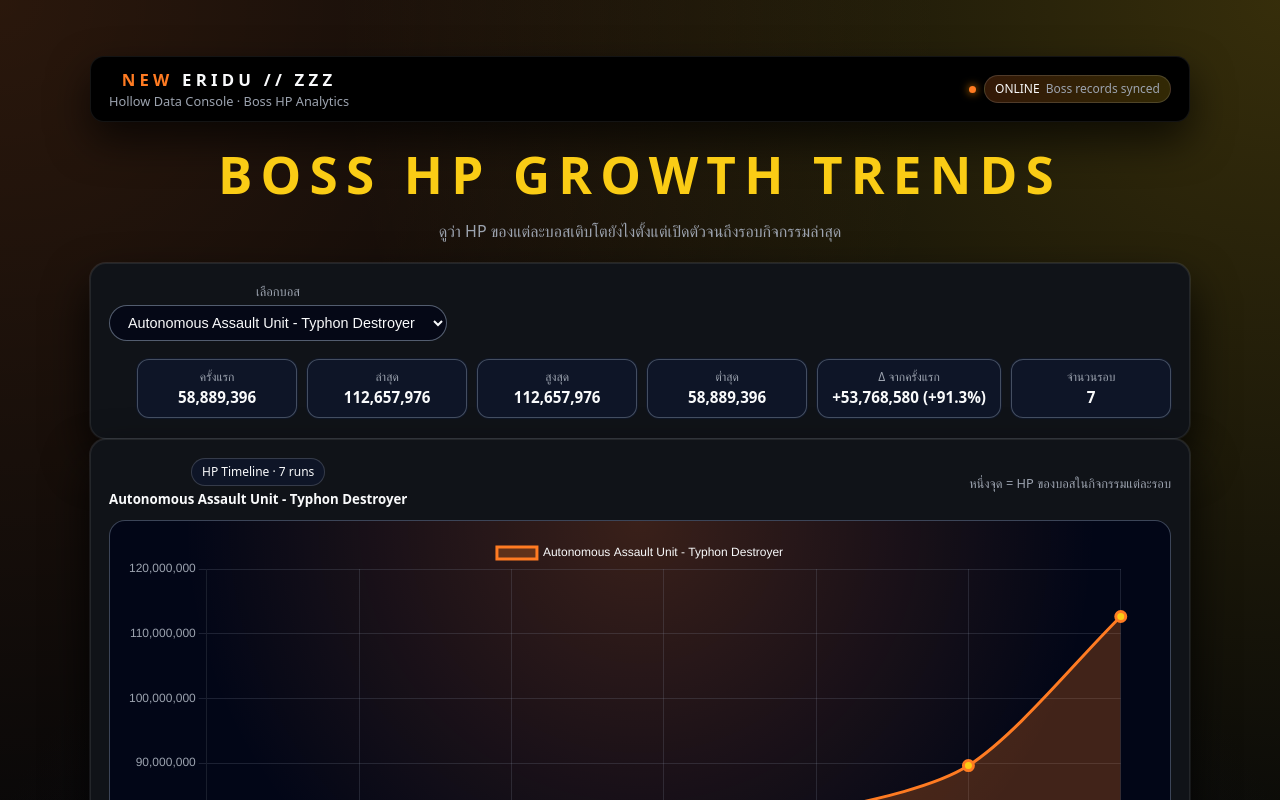
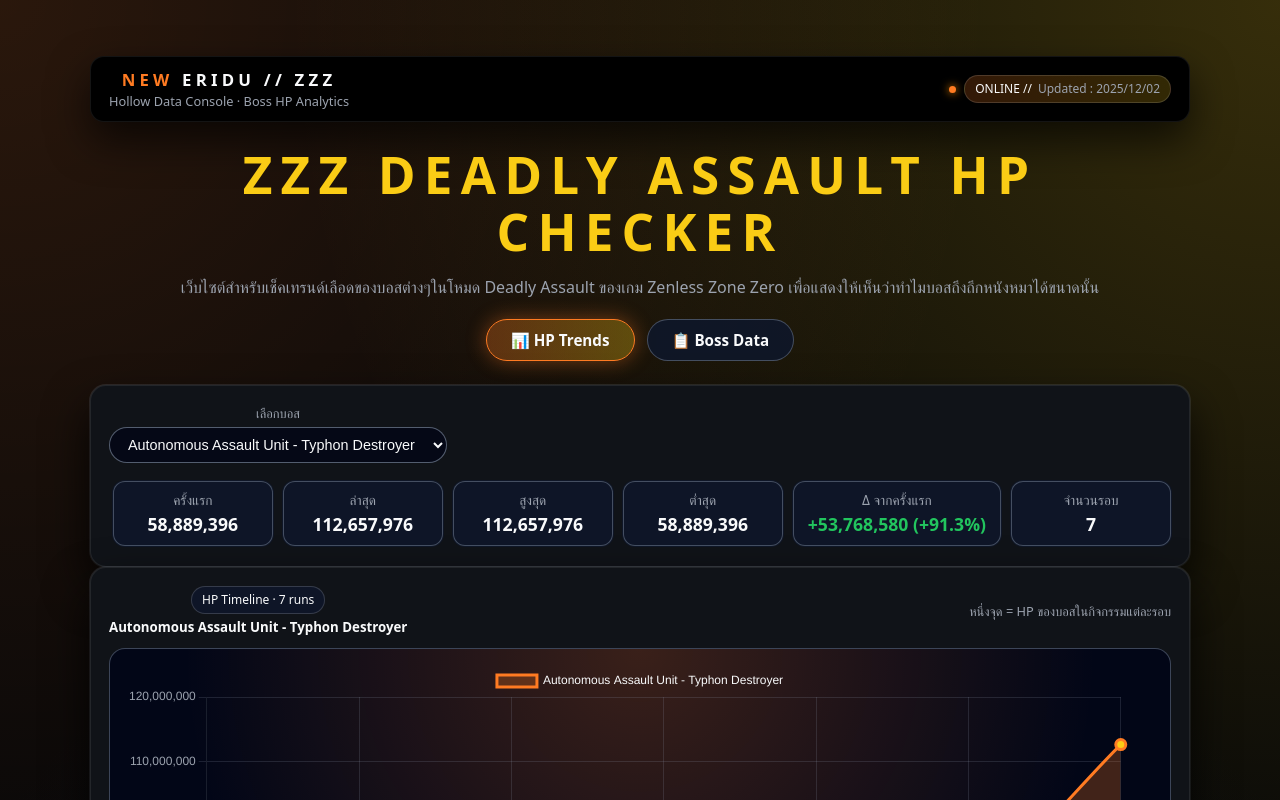
Before and after one commit to serensz/DA_HP_checker, a Svelte app: page / in a window 1280 px wide. Shown: the top 800 px of the page. Built offline with nearby package versions, Linux system fonts and the light colour scheme.

Commit message:
add boss table + navi tab

```diff
--- a/src/App.svelte
+++ b/src/App.svelte
@@ -1,11 +1,14 @@
 <script>
   import { onMount } from "svelte";
   import Chart from "chart.js/auto";
+  import Navigation from "./Navigation.svelte";
+  import BossTable from "./BossTable.svelte";
 
   let bosses = [];
   let selectedName = "";
   let chart;
   let canvasEl;
+  let currentPage = "chart";
 
   onMount(async () => {
     const base = import.meta.env.BASE_URL || '/';
@@ -15,8 +18,23 @@
     bosses.sort((a, b) => a.boss_name.localeCompare(b.boss_name));
     selectedName = bosses[0]?.boss_name ?? "";
 
-    initChart();
+    const hash = window.location.hash.slice(1) || "chart";
+    currentPage = hash;
+
+    window.addEventListener("hashchange", () => {
+      currentPage = window.location.hash.slice(1) || "chart";
+      if (currentPage === "chart") {
+        chart = null;
+        setTimeout(() => {
+          if (canvasEl) initChart();
+        }, 100);
+      }
     });
+  });
+
+  $: if (canvasEl && bosses.length > 0 && !chart && currentPage === "chart") {
+    setTimeout(() => initChart(), 50);
+  }
 
   $: if (chart && selectedName) {
     const boss = bosses.find((b) => b.boss_name === selectedName);
@@ -33,6 +51,10 @@
 
   function initChart() {
     if (!canvasEl || bosses.length === 0) return;
+
+    if (chart) {
+      chart.destroy();
+    }
 
     const firstBoss = bosses[0];
     const labels = firstBoss.timeline.map((t) => t.date);
@@ -124,19 +146,22 @@
       <div class="topbar-right">
         <span class="accent-dot"></span>
         <span class="ne-status-pill">
-          <span class="fw-semibold">ONLINE</span>
-          <span class="muted">Boss records synced</span>
+          <span class="fw-semibold">ONLINE // </span>
+          <span class="muted"> Updated : 2025/12/02 </span>
         </span>
       </div>
     </div>
 
     <div class="title-block">
-      <h1 class="main-title">Boss HP Growth Trends</h1>
+      <h1 class="main-title">ZZZ Deadly Assault HP Checker</h1>
       <p class="muted">
-        ดูว่า HP ของแต่ละบอสเติบโตยังไงตั้งแต่เปิดตัวจนถึงรอบกิจกรรมล่าสุด
+        เว็บไซต์สำหรับเช็คเทรนด์เลือดของบอสต่างๆในโหมด Deadly Assault ของเกม Zenless Zone Zero เพื่อแสดงให้เห็นว่าทำไมบอสถึงถึกหนังหมาได้ขนาดนั้น
       </p>
     </div>
 
+    <Navigation {currentPage} />
+
+    {#if currentPage === "chart"}
       <!-- Selector + stats -->
       <div class="card-ne mb-4">
         <div class="selector-row">
@@ -173,7 +198,7 @@
                 </div>
                 <div class="stat-pill">
                   <span class="stat-label">Δ จากครั้งแรก</span>
-                <span class="stat-value">
+                  <span class="stat-value" class:positive={stats.diff >= 0} class:negative={stats.diff < 0}>
                     {stats.diff >= 0 ? "+" : ""}{stats.diff.toLocaleString()}
                     {" "}
                     ({stats.diff >= 0 ? "+" : ""}{stats.pct}%)
@@ -190,6 +215,7 @@
       </div>
 
       <!-- Chart card -->
+      {#key currentPage}
         <div class="card-ne">
           <div class="chart-header">
             <div>
@@ -213,6 +239,10 @@
             <canvas bind:this={canvasEl}></canvas>
           </div>
         </div>
+      {/key}
+    {:else if currentPage === "table"}
+      <BossTable {bosses} />
+    {/if}
 
   </div>
 </div>
@@ -382,14 +412,22 @@
   }
 
   .stat-label {
-    font-size: 0.75rem;
+    font-size: 0.85rem;
     color: #9ca3af;
   }
 
   .stat-value {
-    font-size: 0.95rem;
+    font-size: 1.1rem;
     font-weight: 600;
     color: #f9fafb;
+  }
+
+  .stat-value.positive {
+    color: #22c55e;
+  }
+
+  .stat-value.negative {
+    color: #ef4444;
   }
 
   .chart-header {
--- /dev/null
+++ b/src/BossTable.svelte
@@ -0,0 +1,211 @@
+<script>
+  export let bosses = [];
+
+  let sortBy = "name";
+  let sortOrder = "asc";
+
+  $: sortedBosses = [...bosses].sort((a, b) => {
+    const aStats = getBossStats(a);
+    const bStats = getBossStats(b);
+
+    let compareValue = 0;
+    switch (sortBy) {
+      case "name":
+        compareValue = a.boss_name.localeCompare(b.boss_name);
+        break;
+      case "first":
+        compareValue = aStats.first - bStats.first;
+        break;
+      case "last":
+        compareValue = aStats.last - bStats.last;
+        break;
+      case "max":
+        compareValue = aStats.max - bStats.max;
+        break;
+      case "growth":
+        compareValue = aStats.pct - bStats.pct;
+        break;
+      case "runs":
+        compareValue = aStats.runs - bStats.runs;
+        break;
+    }
+
+    return sortOrder === "asc" ? compareValue : -compareValue;
+  });
+
+  function getBossStats(boss) {
+    if (!boss.timeline || boss.timeline.length === 0) {
+      return { first: 0, last: 0, max: 0, min: 0, diff: 0, pct: 0, runs: 0 };
+    }
+
+    const hp = boss.timeline.map((t) => t.hp);
+    const first = hp[0] || 0;
+    const last = hp[hp.length - 1] || 0;
+    const max = Math.max(...hp);
+    const min = Math.min(...hp);
+    const diff = last - first;
+    const pct = first ? parseFloat(((diff / first) * 100).toFixed(1)) : 0;
+    return { first, last, max, min, diff, pct, runs: boss.timeline.length };
+  }
+
+  function toggleSort(column) {
+    if (sortBy === column) {
+      sortOrder = sortOrder === "asc" ? "desc" : "asc";
+    } else {
+      sortBy = column;
+      sortOrder = "desc";
+    }
+  }
+</script>
+
+<div class="table-container">
+  <div class="card-ne">
+    <div class="table-header">
+      <h2>Boss Data Overview</h2>
+      <p class="muted">ข้อมูลสถิติของบอสทั้งหมด คลิกหัวตารางเพื่อเรียงลำดับ</p>
+    </div>
+
+    <div class="table-wrapper">
+      <table>
+        <thead>
+          <tr>
+            <th on:click={() => toggleSort("name")} class:active={sortBy === "name"}>
+              Boss Name {sortBy === "name" ? (sortOrder === "asc" ? "↑" : "↓") : ""}
+            </th>
+            <th on:click={() => toggleSort("first")} class:active={sortBy === "first"}>
+              ครั้งแรก {sortBy === "first" ? (sortOrder === "asc" ? "↑" : "↓") : ""}
+            </th>
+            <th on:click={() => toggleSort("last")} class:active={sortBy === "last"}>
+              ล่าสุด {sortBy === "last" ? (sortOrder === "asc" ? "↑" : "↓") : ""}
+            </th>
+            <th on:click={() => toggleSort("max")} class:active={sortBy === "max"}>
+              สูงสุด {sortBy === "max" ? (sortOrder === "asc" ? "↑" : "↓") : ""}
+            </th>
+            <th on:click={() => toggleSort("growth")} class:active={sortBy === "growth"}>
+              Growth % {sortBy === "growth" ? (sortOrder === "asc" ? "↑" : "↓") : ""}
+            </th>
+            <th on:click={() => toggleSort("runs")} class:active={sortBy === "runs"}>
+              จำนวนรอบ {sortBy === "runs" ? (sortOrder === "asc" ? "↑" : "↓") : ""}
+            </th>
+          </tr>
+        </thead>
+        <tbody>
+          {#each sortedBosses as boss}
+            {@const stats = getBossStats(boss)}
+            <tr>
+              <td class="boss-name">{boss.boss_name}</td>
+              <td>{stats.first.toLocaleString()}</td>
+              <td>{stats.last.toLocaleString()}</td>
+              <td>{stats.max.toLocaleString()}</td>
+              <td class:positive={stats.pct >= 0} class:negative={stats.pct < 0}>
+                {stats.pct >= 0 ? "+" : ""}{stats.pct}%
+              </td>
+              <td>{stats.runs}</td>
+            </tr>
+          {/each}
+        </tbody>
+      </table>
+    </div>
+  </div>
+</div>
+
+<style>
+  .table-container {
+    width: 100%;
+  }
+
+  .card-ne {
+    background: #101318;
+    border-radius: 16px;
+    border: 1px solid rgba(255,255,255,0.08);
+    box-shadow: 0 22px 45px rgba(0, 0, 0, 0.85);
+    padding: 24px;
+  }
+
+  .table-header {
+    margin-bottom: 20px;
+  }
+
+  .table-header h2 {
+    margin: 0 0 8px 0;
+    color: #facc15;
+    font-size: 1.5rem;
+    text-transform: uppercase;
+    letter-spacing: 0.1em;
+  }
+
+  .muted {
+    color: #9ca3af;
+    font-size: 0.9rem;
+  }
+
+  .table-wrapper {
+    overflow-x: auto;
+  }
+
+  table {
+    width: 100%;
+    border-collapse: collapse;
+  }
+
+  th {
+    background: rgba(15, 23, 42, 0.9);
+    color: #f9fafb;
+    padding: 12px 16px;
+    text-align: left;
+    font-weight: 600;
+    border-bottom: 2px solid rgba(148, 163, 184, 0.4);
+    cursor: pointer;
+    transition: background 0.2s;
+    white-space: nowrap;
+  }
+
+  th:hover {
+    background: rgba(255, 123, 34, 0.2);
+  }
+
+  th.active {
+    background: rgba(255, 123, 34, 0.3);
+    color: #ff7b22;
+  }
+
+  td {
+    padding: 12px 16px;
+    border-bottom: 1px solid rgba(148, 163, 184, 0.2);
+    color: #f9fafb;
+  }
+
+  tr:hover td {
+    background: rgba(255, 123, 34, 0.1);
+  }
+
+  .boss-name {
+    font-weight: 600;
+    color: #facc15;
+  }
+
+  .positive {
+    color: #22c55e;
+    font-weight: 600;
+  }
+
+  .negative {
+    color: #ef4444;
+    font-weight: 600;
+  }
+
+  @media (max-width: 768px) {
+    .card-ne {
+      padding: 16px;
+    }
+
+    th, td {
+      padding: 8px 10px;
+      font-size: 0.85rem;
+    }
+
+    .table-header h2 {
+      font-size: 1.2rem;
+    }
+  }
+</style>
--- /dev/null
+++ b/src/Navigation.svelte
@@ -0,0 +1,53 @@
+<script>
+  export let currentPage = "chart";
+</script>
+
+<nav class="nav-bar">
+  <button
+    class="nav-btn"
+    class:active={currentPage === "chart"}
+    on:click={() => window.location.hash = "chart"}
+  >
+    📊 HP Trends
+  </button>
+  <button
+    class="nav-btn"
+    class:active={currentPage === "table"}
+    on:click={() => window.location.hash = "table"}
+  >
+    📋 Boss Data
+  </button>
+</nav>
+
+<style>
+  .nav-bar {
+    display: flex;
+    gap: 12px;
+    margin-bottom: 24px;
+    justify-content: center;
+  }
+
+  .nav-btn {
+    background: rgba(15, 23, 42, 0.9);
+    color: #f9fafb;
+    border: 1px solid rgba(148, 163, 184, 0.4);
+    border-radius: 999px;
+    padding: 10px 24px;
+    font-size: 0.95rem;
+    font-weight: 600;
+    cursor: pointer;
+    transition: all 0.2s;
+  }
+
+  .nav-btn:hover {
+    background: rgba(255, 123, 34, 0.2);
+    border-color: #ff7b22;
+    transform: translateY(-2px);
+  }
+
+  .nav-btn.active {
+    background: linear-gradient(90deg, rgba(255, 123, 34, 0.3), rgba(250, 204, 21, 0.3));
+    border-color: #ff7b22;
+    box-shadow: 0 0 20px rgba(255, 123, 34, 0.4);
+  }
+</style>
```
Lines whose indentation alone changed are shown as unchanged.
